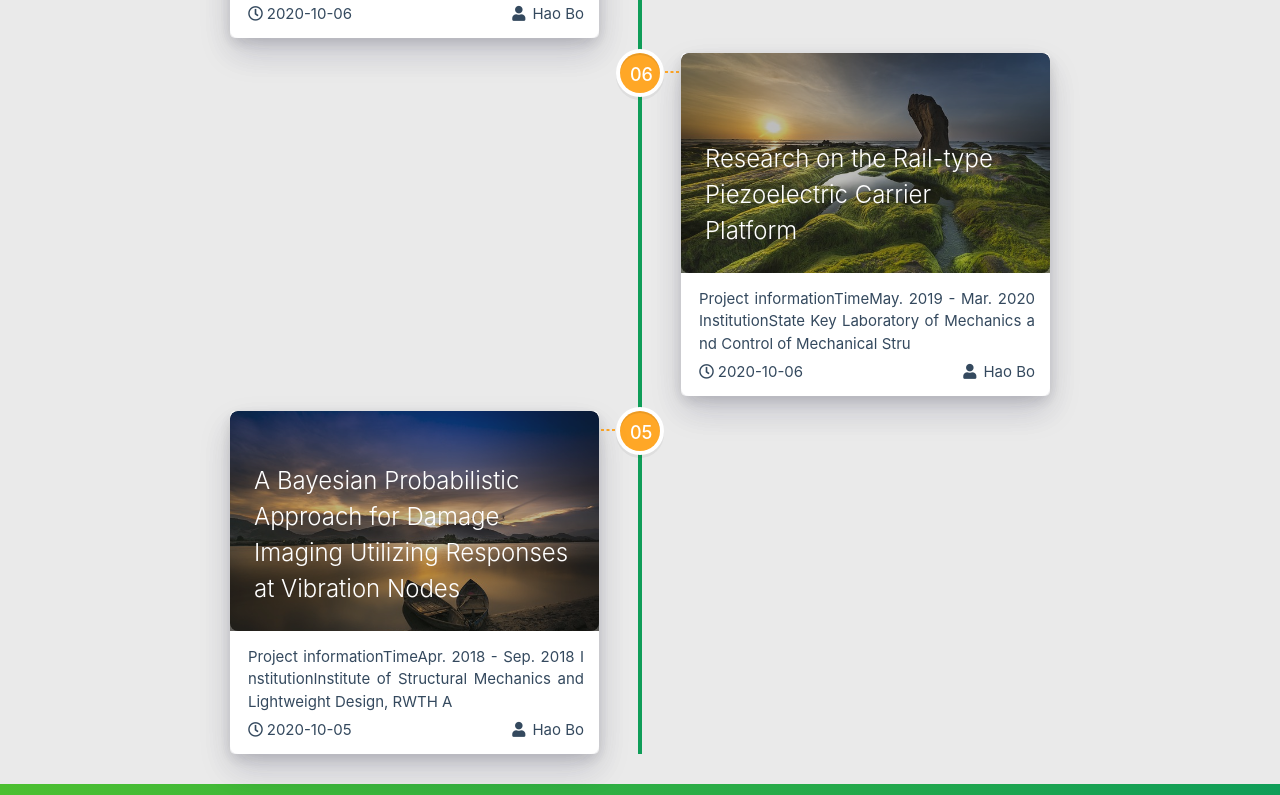
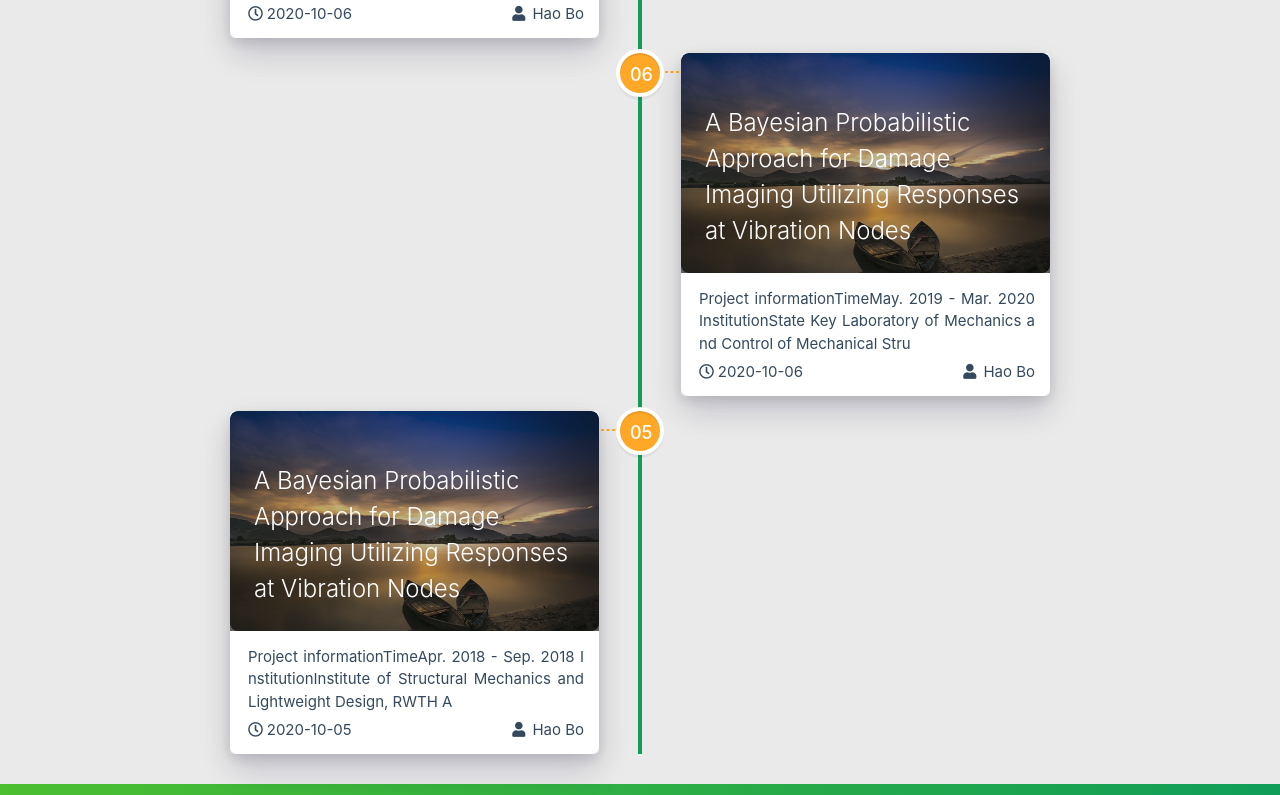
Before and after one commit to RainAlpha/RainAlpha.github.io, a plain HTML site: page archives/index.html in a window 1280 px wide. Shown: the part 1208-2003 px from the top of the page. Drawn offline with Linux system fonts and the light colour scheme; some packages are replaced by stand-ins of ours; no server answers; a script that the page names is missing.

Commit message:
Site updated: 2020-10-06 13:32:48

```diff
--- a/archives/index.html
+++ b/archives/index.html
@@ -463,9 +463,9 @@ Skill&amp;Kn
                             <div class="card-image">
 
 
-                                <img src="/medias/featureimages/11.jpg" class="responsive-img" alt="Research on the Rail-type Piezoelectric Carrier Platform">
+                                <img src="/medias/featureimages/7.jpg" class="responsive-img" alt="A Bayesian Probabilistic Approach for Damage Imaging Utilizing Responses at Vibration Nodes">
 
-                                <span class="card-title">Research on the Rail-type Piezoelectric Carrier Platform</span>
+                                <span class="card-title">A Bayesian Probabilistic Approach for Damage Imaging Utilizing Responses at Vibration Nodes</span>
                             </div>
                         </a>
                         <div class="card-content article-content">
```
Also changed, not shown: 2020/10/05/NDT/index.html (+2 -2 lines), 2020/10/06/Piezoelectric - 副本/index.html (+2 -2 lines), 2020/10/06/Piezoelectric/index.html (+4 -4 lines), archives/2020/10/index.html (+2 -2 lines), archives/2020/index.html (+2 -2 lines), index.html (+2 -2 lines).
